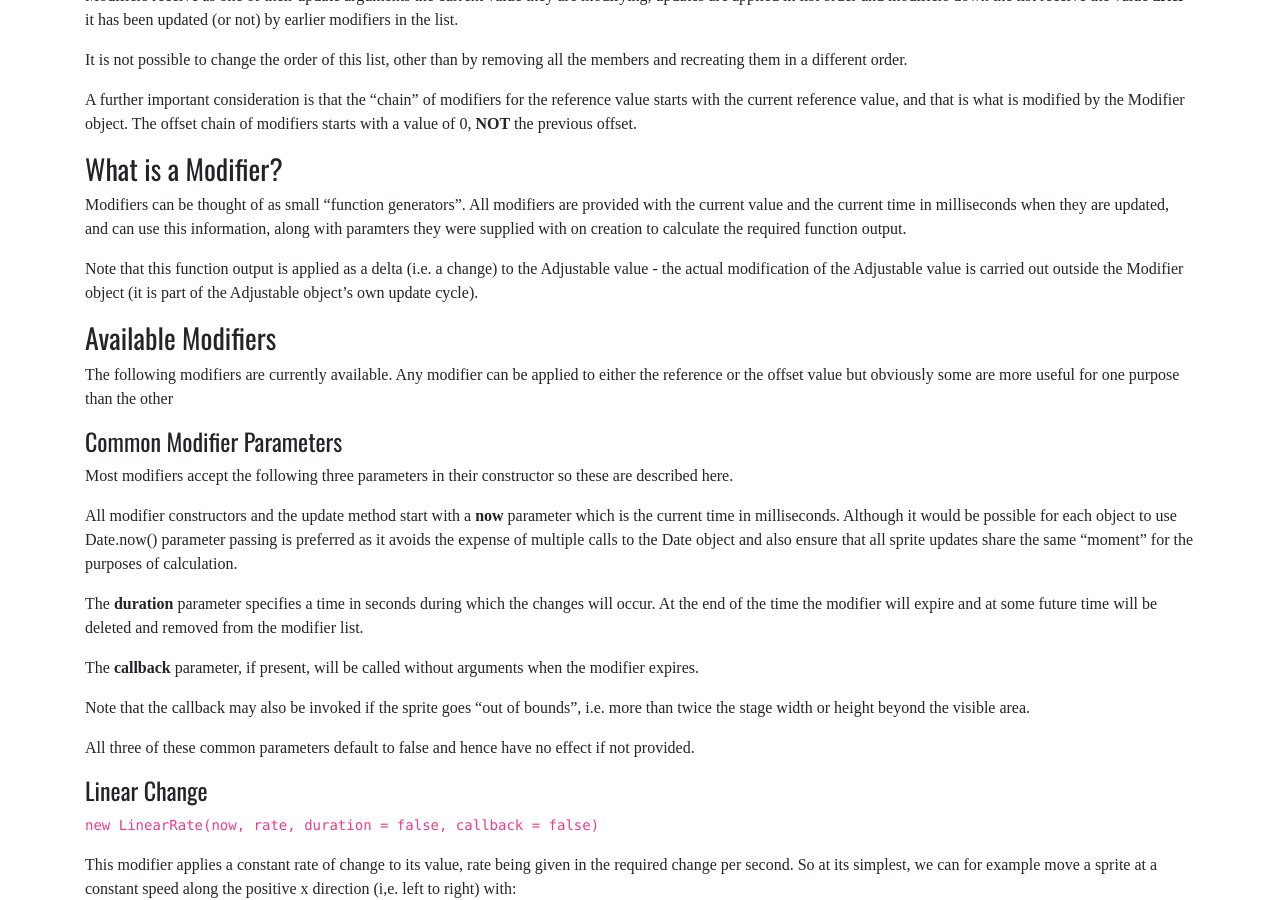
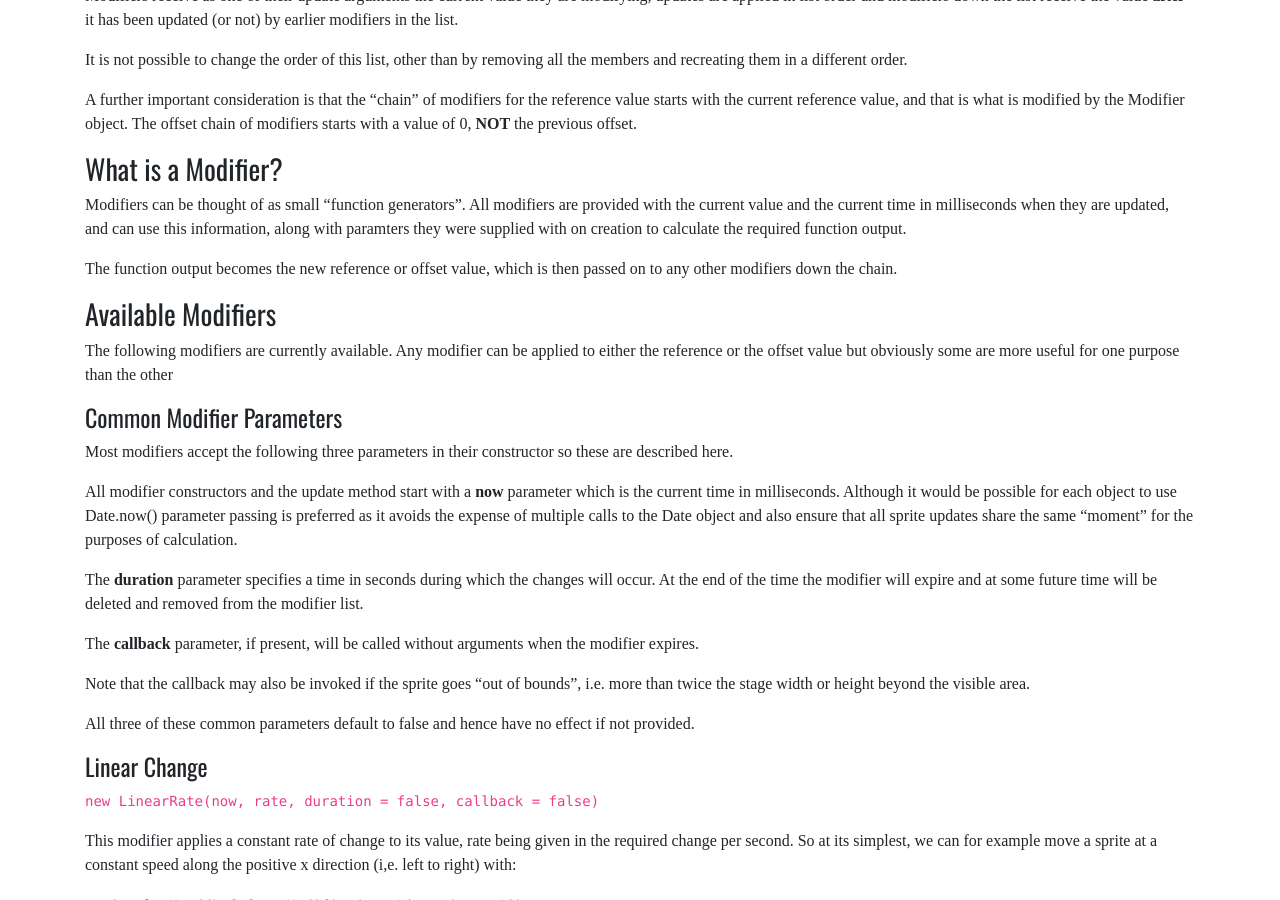
Before and after one commit to karlwilcox/slowglass-js, a Jekyll site: the page built from docs/developer/adjustable.md, in a window 1280 px wide and 900 px high, scrolled down 1550 px. Built offline with Jekyll 4.4.1, drawn with Linux system fonts in a browser that asks for light colours; nearby versions of some CDN libraries; some web fonts are replaced.

Commit message:
ChatGPT code review fixes

```diff
--- a/docs/developer/adjustable.md
+++ b/docs/developer/adjustable.md
@@ -120,11 +120,9 @@ can use this information, along with paramters they were
 supplied with on creation to calculate the required function
 output.
 
-Note that this function output is applied as a delta (i.e.
-a change) to the Adjustable value - the actual modification
-of the Adjustable value is carried out outside the
-Modifier object (it is part of the Adjustable object's
-own update cycle).
+The function output becomes the new reference or offset
+value, which is then passed on to any other modifiers
+down the chain.
 
 ### Available Modifiers
 
--- a/src/defaults.js
+++ b/src/defaults.js
@@ -7,6 +7,7 @@ export default {
     LOCALE: "en-GB",
     TRIGGER_RATE: 500,  // milliseconds between trigger tests
     SPRITE_RATE: 40,    // milliseconds between sprite updates
+    CLEANUP_RATE: 960,  // milliseconds between adjustable clean up
     VOLUME_MIN: 0,
     VOLUME_MAX: 100,
     GRAVITY_PS2: 100,   // force of gravity in pixels per second per second
```
Also changed, not shown: src/adjustable.js (+24 -1 lines), src/modifiers.js (+43 -44 lines).
